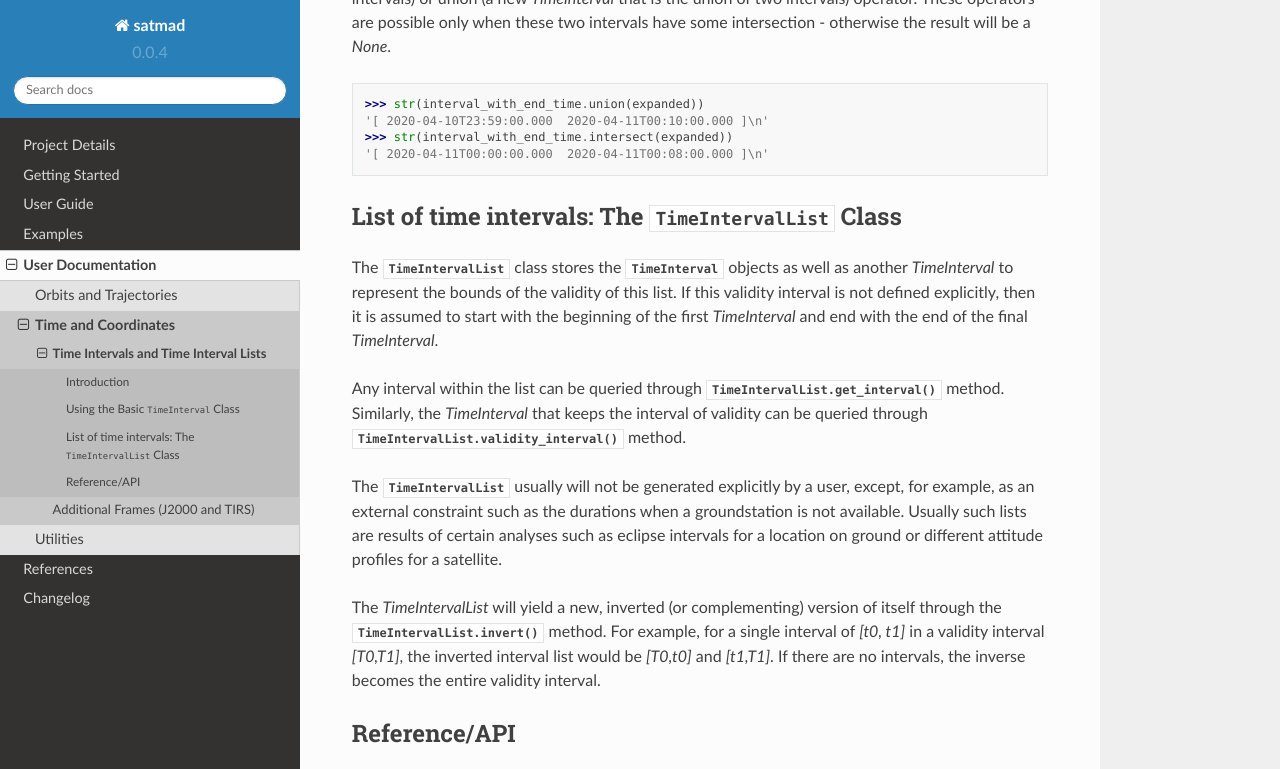
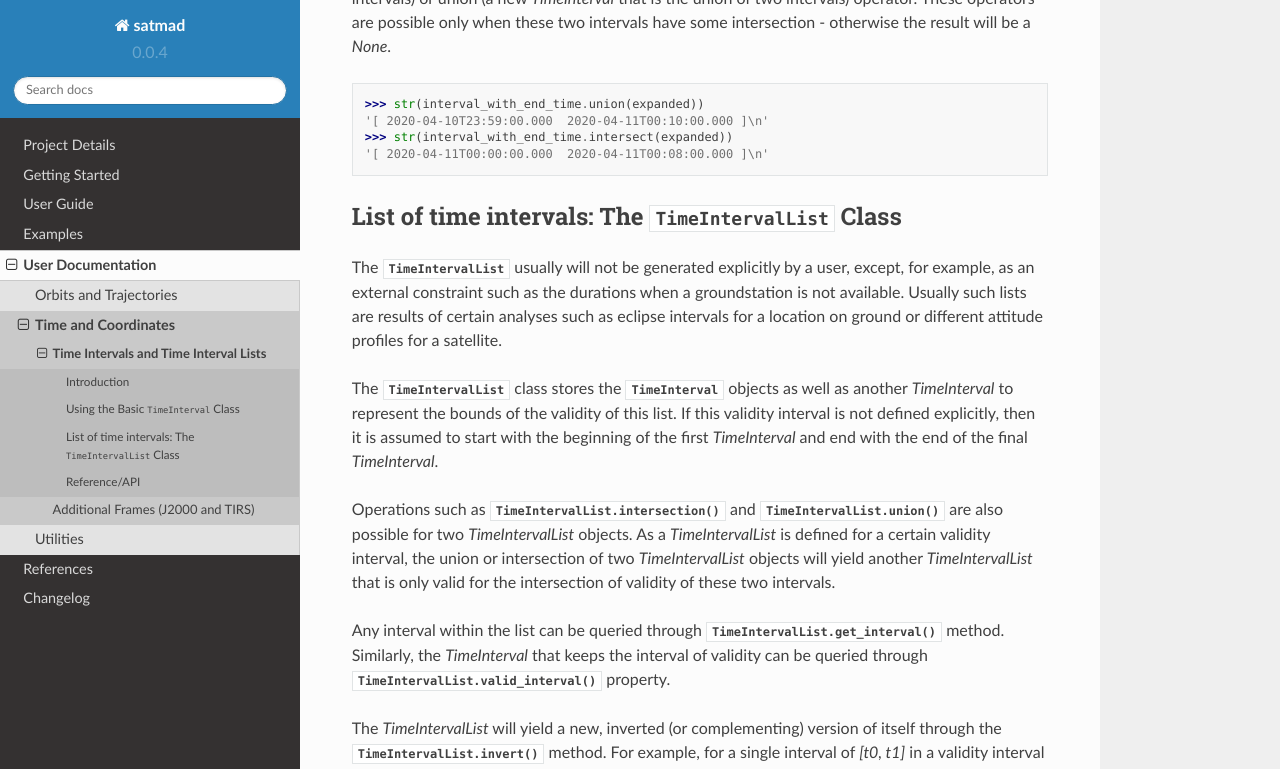
Before and after one commit to egemenimre/satmad, a Sphinx documentation site: the page built from docs/utils/timeinterval.rst, in a window 1280 px wide and 900 px high, scrolled down 2215 px, cut to the strip 0-769 px from the top of the window. Built offline with Sphinx 7.4.7 and the Read the Docs theme 2.0.0, drawn with Linux system fonts in a browser that asks for light colours.

Commit message:
Added TimeIntervalList union and intersection methods.

```diff
--- a/docs/utils/timeinterval.rst
+++ b/docs/utils/timeinterval.rst
@@ -121,25 +121,32 @@ some intersection - otherwise the result will be a `None`.
 List of time intervals: The :class:`.TimeIntervalList` Class
 ------------------------------------------------------------------
 
+The :class:`.TimeIntervalList` usually will not be generated explicitly by a user, except,
+for example, as an external constraint such as the durations when a groundstation is not
+available. Usually such lists are results of certain analyses such as eclipse intervals
+for a location on ground or different attitude profiles for a satellite.
+
 The :class:`.TimeIntervalList` class stores the :class:`.TimeInterval` objects as well as
 another `TimeInterval` to represent the bounds of the validity of this list. If this validity
 interval is not defined explicitly, then it is assumed to start with the beginning of the first
 `TimeInterval` and end with the end of the final `TimeInterval`.
 
+Operations such as :meth:`.TimeIntervalList.intersection` and :meth:`.TimeIntervalList.union`
+are also possible for two `TimeIntervalList` objects. As a `TimeIntervalList` is defined
+for a certain validity interval, the union or intersection of two `TimeIntervalList` objects
+will yield another `TimeIntervalList` that is only valid for the intersection of validity
+of these two intervals.
+
 Any interval within the list can be queried through :meth:`.TimeIntervalList.get_interval`
 method. Similarly, the `TimeInterval` that keeps the interval of validity can be queried
-through :meth:`.TimeIntervalList.validity_interval` method.
-
-The :class:`.TimeIntervalList` usually will not be generated explicitly by a user, except,
-for example, as an external constraint such as the durations when a groundstation is not
-available. Usually such lists are results of certain analyses such as eclipse intervals
-for a location on ground or different attitude profiles for a satellite.
+through :meth:`.TimeIntervalList.valid_interval` property.
 
 The `TimeIntervalList` will yield a new, inverted (or complementing) version of itself
 through the :meth:`.TimeIntervalList.invert` method. For example, for a single interval of
 `[t0, t1]` in a validity interval `[T0,T1]`, the inverted interval list would be `[T0,t0]`
 and `[t1,T1]`. If there are no intervals, the inverse becomes the entire validity interval.
 
+
 Reference/API
 -------------
 .. automodule:: satmad.utils.timeinterval
```
